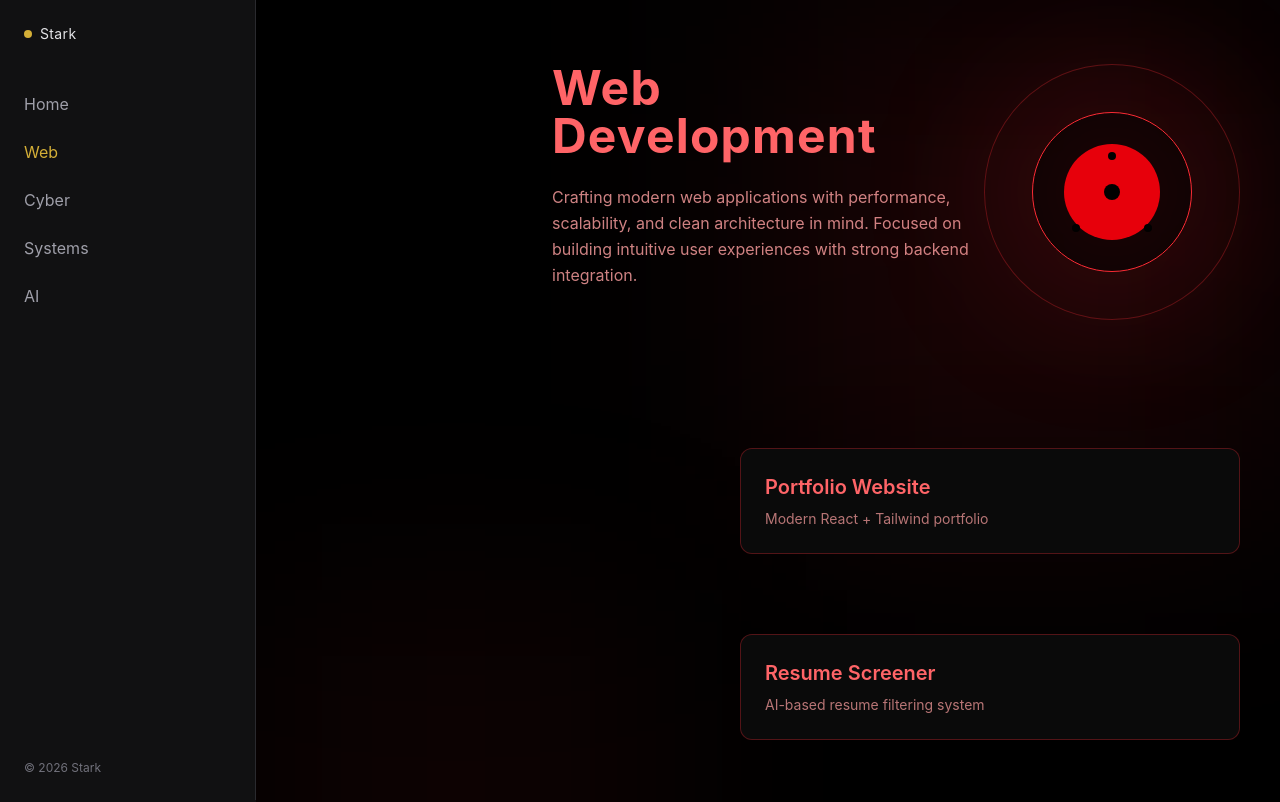
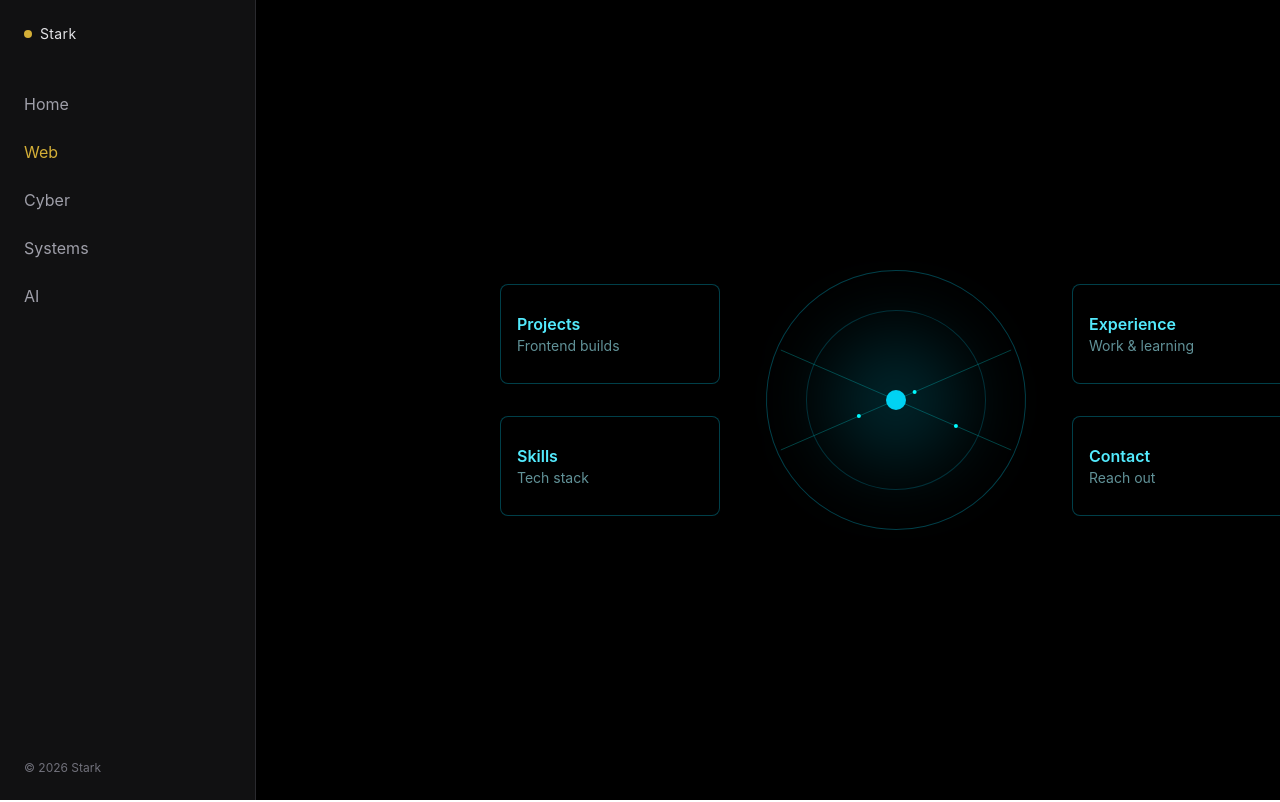
Before and after one commit to Lakshaya-stark/my-portfolio, a React (Vite) app: page /web in a window 1280 px wide. Shown: the top 802 px of the page. Built offline with nearby package versions, Linux system fonts and the light colour scheme.

Commit message:
major theme change in web section

```diff
--- a/src/components/Crows.jsx
+++ /dev/null
@@ -1,27 +0,0 @@
-import { motion } from "framer-motion";
-
-export default function Crows() {
-  return (
-    <div className="absolute inset-0 pointer-events-none overflow-hidden">
-      {[...Array(6)].map((_, i) => (
-        <motion.div
-          key={i}
-          initial={{ x: -200, y: Math.random() * 500, opacity: 0 }}
-          animate={{
-            x: window.innerWidth + 200,
-            opacity: [0, 1, 0],
-          }}
-          transition={{
-            duration: 6 + i,
-            repeat: Infinity,
-            delay: i * 1.5,
-            ease: "linear",
-          }}
-          className="absolute text-red-500 text-xl"
-        >
-          🐦
-        </motion.div>
-      ))}
-    </div>
-  );
-}
--- /dev/null
+++ b/src/components/HUDCore.jsx
@@ -0,0 +1,27 @@
+import { motion } from "framer-motion";
+
+export default function HUDCore() {
+  return (
+    <div className="relative w-[260px] h-[260px] flex items-center justify-center">
+      {/* outer ring */}
+      <motion.div
+        animate={{ rotate: 360 }}
+        transition={{ repeat: Infinity, duration: 20, ease: "linear" }}
+        className="absolute w-full h-full border border-cyan-400/30 rounded-full"
+      />
+
+      {/* inner ring */}
+      <motion.div
+        animate={{ rotate: -360 }}
+        transition={{ repeat: Infinity, duration: 14, ease: "linear" }}
+        className="absolute w-[180px] h-[180px] border border-cyan-400/20 rounded-full"
+      />
+
+      {/* glow */}
+      <div className="absolute w-32 h-32 bg-cyan-400/20 blur-2xl rounded-full"></div>
+
+      {/* core */}
+      <div className="w-5 h-5 bg-cyan-400 rounded-full"></div>
+    </div>
+  );
+}
--- /dev/null
+++ b/src/components/HUDLines.jsx
@@ -0,0 +1,50 @@
+import { motion } from "framer-motion";
+
+export default function HUDLines() {
+  return (
+    <svg className="absolute inset-0 w-full h-full pointer-events-none">
+      {/* STATIC LINES */}
+      <line x1="35%" y1="40%" x2="50%" y2="50%" stroke="rgba(0,255,255,0.25)" />
+      <line x1="35%" y1="60%" x2="50%" y2="50%" stroke="rgba(0,255,255,0.25)" />
+      <line x1="65%" y1="40%" x2="50%" y2="50%" stroke="rgba(0,255,255,0.25)" />
+      <line x1="65%" y1="60%" x2="50%" y2="50%" stroke="rgba(0,255,255,0.25)" />
+
+      {/* DATA FLOW (slower = less load) */}
+      <motion.circle
+        cx="35%"
+        cy="40%"
+        r="2"
+        fill="cyan"
+        animate={{ cx: ["35%", "50%"], cy: ["40%", "50%"] }}
+        transition={{ repeat: Infinity, duration: 3 }}
+      />
+
+      <motion.circle
+        cx="65%"
+        cy="40%"
+        r="2"
+        fill="cyan"
+        animate={{ cx: ["65%", "50%"], cy: ["40%", "50%"] }}
+        transition={{ repeat: Infinity, duration: 3, delay: 0.5 }}
+      />
+
+      <motion.circle
+        cx="35%"
+        cy="60%"
+        r="2"
+        fill="cyan"
+        animate={{ cx: ["35%", "50%"], cy: ["60%", "50%"] }}
+        transition={{ repeat: Infinity, duration: 3, delay: 1 }}
+      />
+
+      <motion.circle
+        cx="65%"
+        cy="60%"
+        r="2"
+        fill="cyan"
+        animate={{ cx: ["65%", "50%"], cy: ["60%", "50%"] }}
+        transition={{ repeat: Infinity, duration: 3, delay: 1.5 }}
+      />
+    </svg>
+  );
+}
--- /dev/null
+++ b/src/components/HUDPanel.jsx
@@ -0,0 +1,24 @@
+import { motion } from "framer-motion";
+
+export default function HUDPanel({ title, desc, onClick }) {
+  return (
+    <motion.div
+      whileHover={{ scale: 1.05 }}
+      whileTap={{ scale: 0.95 }}
+      onClick={onClick}
+      className="group relative w-[220px] h-[100px] flex items-center border border-cyan-400/30 rounded-lg bg-black/40 backdrop-blur transition hover:border-cyan-400 cursor-pointer"
+    >
+      {/* glow */}
+      <div className="absolute inset-0 opacity-0 group-hover:opacity-100 bg-cyan-400/10 blur-xl transition rounded-lg"></div>
+
+      {/* content */}
+      <div className="px-4 z-10">
+        <h3 className="text-cyan-300 font-semibold">{title}</h3>
+        <p className="text-cyan-200/60 text-sm">{desc}</p>
+      </div>
+
+      {/* pulse */}
+      <div className="absolute inset-0 opacity-0 group-hover:opacity-100 border border-cyan-400 rounded-lg animate-ping"></div>
+    </motion.div>
+  );
+}
--- a/src/components/Sharingan.jsx
+++ /dev/null
@@ -1,31 +0,0 @@
-import { motion } from "framer-motion";
-
-export default function Sharingan() {
-  return (
-    <div className="relative w-64 h-64 flex items-center justify-center">
-      {/* outer glow */}
-      <div className="absolute w-full h-full rounded-full bg-red-500/10 blur-3xl"></div>
-
-      {/* rotating ring */}
-      <motion.div
-        animate={{ rotate: 360 }}
-        transition={{ repeat: Infinity, duration: 12, ease: "linear" }}
-        className="absolute w-full h-full rounded-full border border-red-500/30"
-      />
-
-      {/* eye core */}
-      <div className="w-40 h-40 rounded-full bg-black border border-red-500 flex items-center justify-center">
-        {/* iris */}
-        <div className="relative w-24 h-24 rounded-full bg-red-600 flex items-center justify-center">
-          {/* tomoe dots */}
-          <div className="absolute w-2 h-2 bg-black rounded-full top-2 left-1/2 -translate-x-1/2"></div>
-          <div className="absolute w-2 h-2 bg-black rounded-full bottom-2 left-2"></div>
-          <div className="absolute w-2 h-2 bg-black rounded-full bottom-2 right-2"></div>
-
-          {/* pupil */}
-          <div className="w-4 h-4 bg-black rounded-full"></div>
-        </div>
-      </div>
-    </div>
-  );
-}
--- a/src/pages/Web.jsx
+++ b/src/pages/Web.jsx
@@ -1,95 +1,89 @@
+import { useState } from "react";
 import { motion } from "framer-motion";
-import Sharingan from "../components/Sharingan";
-
-const projects = [
-  {
-    name: "Portfolio Website",
-    desc: "Modern React + Tailwind portfolio",
-    link: "https://github.com/yourrepo1",
-  },
-  {
-    name: "Resume Screener",
-    desc: "AI-based resume filtering system",
-    link: "https://github.com/yourrepo2",
-  },
-  {
-    name: "Real-time Chat App",
-    desc: "WebSocket based messaging system",
-    link: "https://github.com/yourrepo3",
-  },
-];
+import { useNavigate } from "react-router-dom";
+import HUDCore from "../components/HUDCore";
+import HUDPanel from "../components/HUDPanel";
+import HUDLines from "../components/HUDLines";
 
 export default function Web() {
+  const navigate = useNavigate();
+  const [active, setActive] = useState(null);
+
+  const handleClick = (route) => {
+    if (active) return; // prevent spam clicks
+
+    setActive(route);
+
+    setTimeout(() => {
+      navigate(route);
+    }, 500);
+  };
+
   return (
-    <div className="min-h-screen bg-black text-red-400 relative overflow-hidden">
-      {/* BACKGROUND SMOKE / AURA */}
-      <div className="absolute inset-0 pointer-events-none">
-        <div className="absolute w-[500px] h-[500px] bg-red-500/10 blur-[120px] top-0 right-0"></div>
-        <div className="absolute w-[400px] h-[400px] bg-red-900/10 blur-[100px] bottom-0 left-0"></div>
-      </div>
+    <div className="h-screen bg-black text-cyan-300 flex overflow-hidden">
+      {/* SIDEBAR SPACE */}
+      <div className="w-64 hidden md:block"></div>
 
-      {/* OPTIONAL SUBTLE FLICKER */}
-      <div className="absolute inset-0 opacity-10 animate-[flicker_0.2s_infinite] pointer-events-none"></div>
+      {/* MAIN */}
+      <div className="flex-1 flex items-center justify-center">
+        {/* WRAPPER */}
+        <div className="relative w-full max-w-[1200px] h-[500px] flex items-center justify-center">
+          {/* LINES */}
+          <HUDLines />
 
-      <div className="relative z-10 flex">
-        {/* SIDEBAR SPACE */}
-        <div className="w-64 hidden md:block"></div>
-
-        {/* MAIN CONTENT */}
-        <div className="flex-1 px-10 py-16">
-          {/* HERO */}
-          <div className="flex justify-between items-start">
-            {/* LEFT TEXT */}
-            <div className="max-w-xl">
-              <h1 className="text-5xl font-bold mb-6 tracking-wide">
-                Web Development
-              </h1>
-
-              <p className="text-red-300/80 leading-relaxed">
-                Crafting modern web applications with performance, scalability,
-                and clean architecture in mind. Focused on building intuitive
-                user experiences with strong backend integration.
-              </p>
+          {/* GRID */}
+          <div className="grid grid-cols-3 w-full items-center">
+            {/* LEFT */}
+            <div className="flex flex-col items-end space-y-8 pr-12">
+              <HUDPanel
+                title="Projects"
+                desc="Frontend builds"
+                onClick={() => handleClick("/projects")}
+              />
+              <HUDPanel
+                title="Skills"
+                desc="Tech stack"
+                onClick={() => handleClick("/skills")}
+              />
             </div>
 
-            {/* RIGHT AVATAR */}
-            <div className="relative">
-              <Sharingan />
+            {/* CENTER */}
+            <div className="flex justify-center">
+              <motion.div
+                animate={{
+                  scale: active ? 1.15 : 1,
+                  opacity: active ? 0.7 : 1,
+                }}
+                transition={{ duration: 0.3 }}
+              >
+                <HUDCore />
+              </motion.div>
+            </div>
+
+            {/* RIGHT */}
+            <div className="flex flex-col items-start space-y-8 pl-12">
+              <HUDPanel
+                title="Experience"
+                desc="Work & learning"
+                onClick={() => handleClick("/experience")}
+              />
+              <HUDPanel
+                title="Contact"
+                desc="Reach out"
+                onClick={() => handleClick("/contact")}
+              />
             </div>
           </div>
 
-          {/* PROJECTS */}
-          <div className="mt-32 space-y-20">
-            {projects.map((project, index) => (
-              <motion.div
-                key={index}
-                initial={{ opacity: 0, x: 200 }}
-                whileInView={{ opacity: 1, x: 0 }}
-                transition={{ duration: 0.8, ease: "easeOut" }}
-                viewport={{ once: true }}
-                className="flex justify-end"
-              >
-                <a
-                  href={project.link}
-                  target="_blank"
-                  rel="noopener noreferrer"
-                  className="group relative w-[500px] bg-[#0a0a0a] border border-red-500/30 rounded-xl p-6 hover:border-red-500 transition duration-300 hover:scale-[1.02]"
-                >
-                  {/* glow */}
-                  <div className="absolute inset-0 opacity-0 group-hover:opacity-100 bg-red-500/10 blur-2xl transition"></div>
-
-                  {/* content */}
-                  <h3 className="text-xl font-semibold mb-2 relative z-10">
-                    {project.name}
-                  </h3>
-
-                  <p className="text-red-300/70 text-sm relative z-10">
-                    {project.desc}
-                  </p>
-                </a>
-              </motion.div>
-            ))}
-          </div>
+          {/* SAFE EXPANSION EFFECT */}
+          {active && (
+            <motion.div
+              initial={{ scale: 0, opacity: 0 }}
+              animate={{ scale: 6, opacity: 1 }}
+              transition={{ duration: 0.5, ease: "easeOut" }}
+              className="absolute w-[200px] h-[200px] bg-cyan-400/10 rounded-full blur-2xl"
+            />
+          )}
         </div>
       </div>
     </div>
```
Also changed, not shown: public/genjutsu-eye.png (added), public/genjutsu-eye.webp (added).
